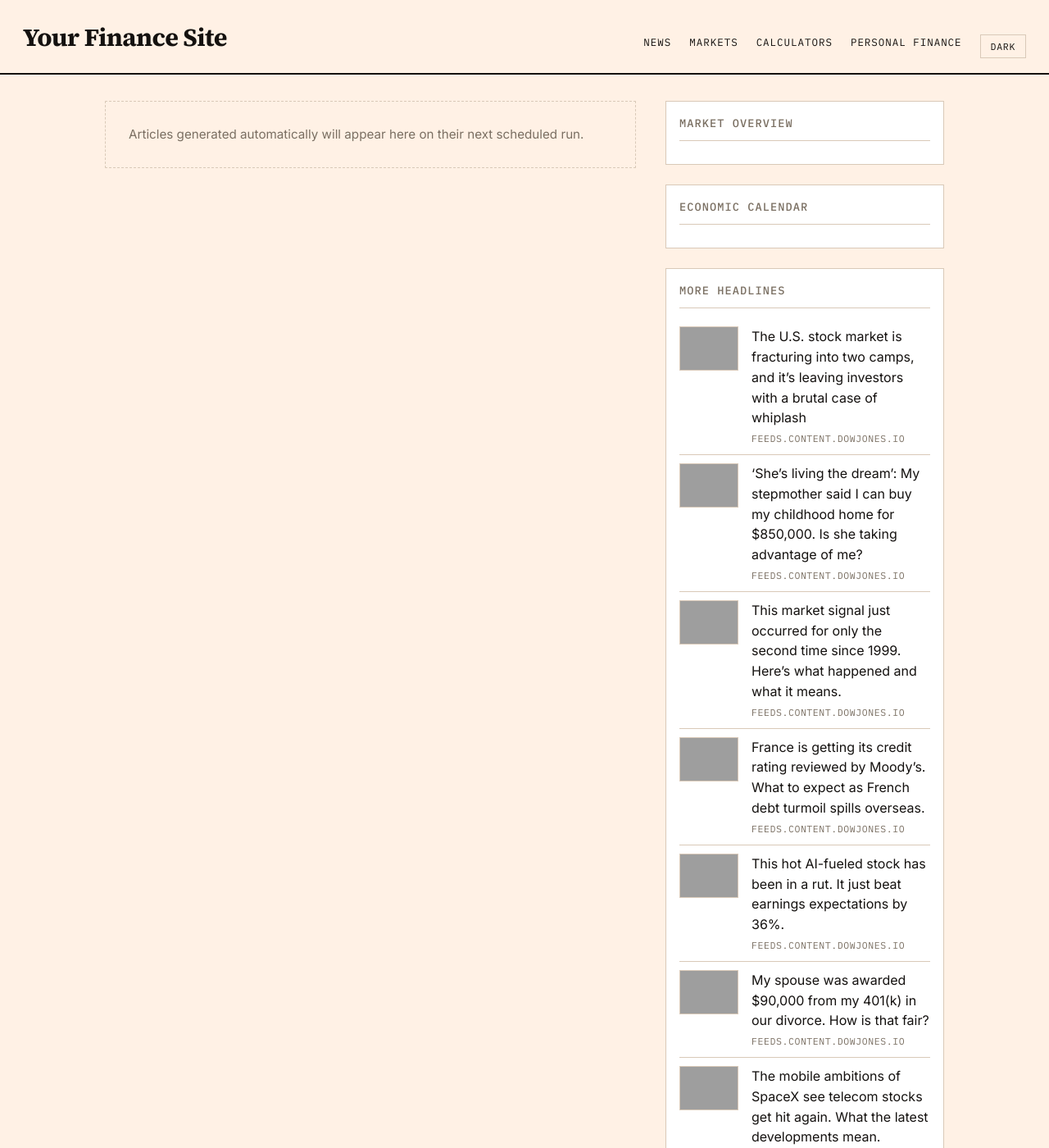
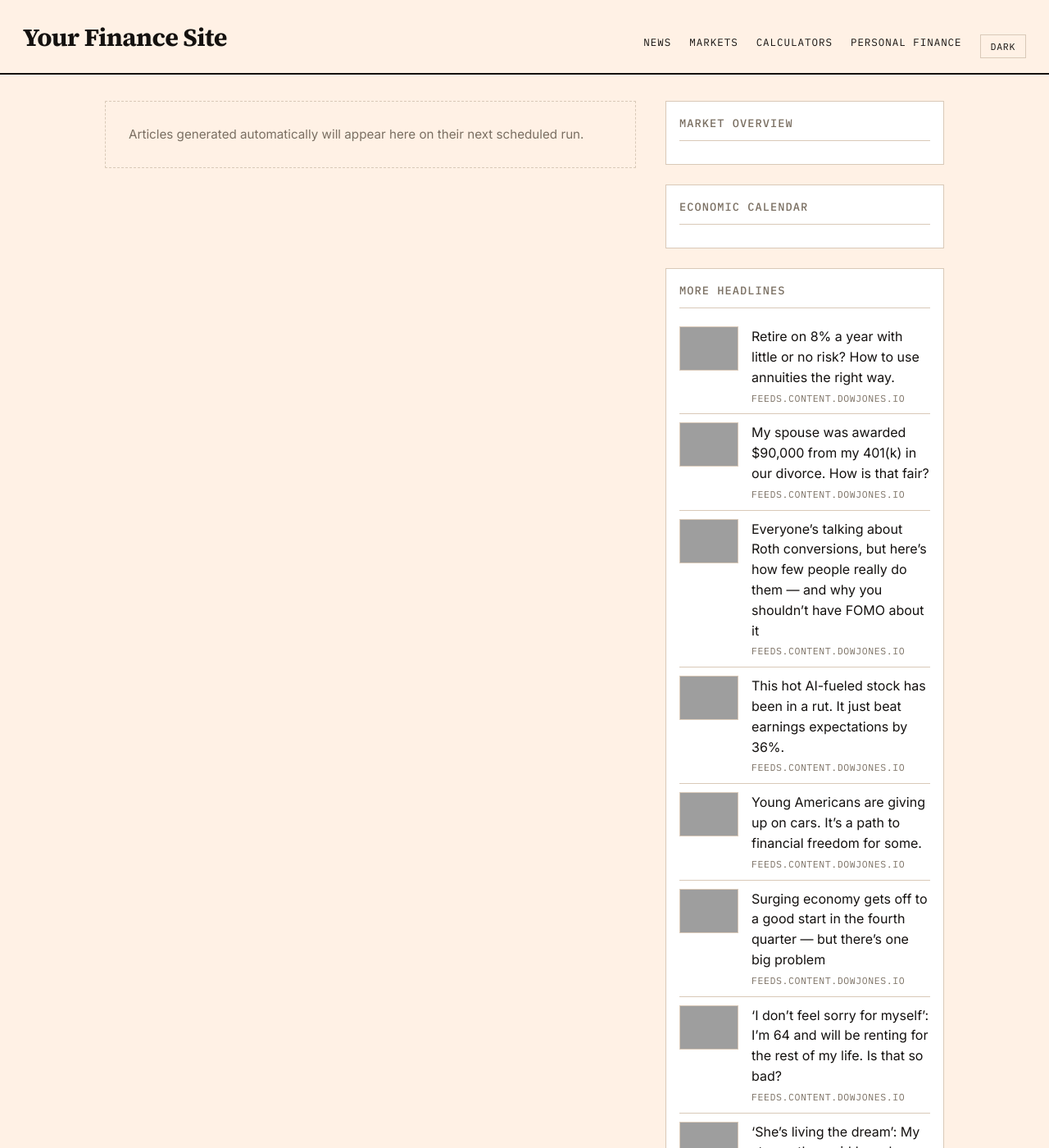
Before and after one commit to GlobTechCo/globtechco.github.io, a Jekyll site: the page built from index.html, in a window 1280 px wide and 1400 px high, cut to the strip 0-1400 px from the top of the window. Shown: the whole strip at 82% size. Built offline with Jekyll 4.4.1, drawn with Linux system fonts in a browser that asks for light colours; a script that is not in the unit is left out; the list of posts is cut into pages by our own code; some of the changed text lies outside the part shown; grey boxes are pictures that could not be loaded.

Commit message:
Auto-content update 2026-10-23

```diff
--- a/_data/aggregator.yml
+++ b/_data/aggregator.yml
@@ -1,50 +1,50 @@
-- title: "The U.S. stock market is fracturing into two camps, and it\u2019s leaving investors with a brutal case of whiplash"
-  link: "https://www.marketwatch.com/story/the-u-s-stock-market-is-fracturing-into-two-camps-and-its-leaving-investors-with-a-brutal-case-of-whiplash-e8580a99?mod=mw_rss_topstories"
+- title: "Retire on 8% a year with little or no risk? How to use annuities the right way."
+  link: "https://www.marketwatch.com/story/retire-on-8-a-year-with-little-or-no-risk-how-to-use-annuities-the-right-way-06ababc5?mod=mw_rss_topstories"
   source: "feeds.content.dowjones.io"
-  pubdate: "Fri, 23 Oct 2026 10:29:00 GMT"
-  image: "https://images.mktw.net/im-91980124"
+  pubdate: "Fri, 23 Oct 2026 15:56:00 GMT"
+  image: "https://images.mktw.net/im-45881566"
+- title: "My spouse was awarded $90,000 from my 401(k) in our divorce. How is that fair?"
+  link: "https://www.marketwatch.com/story/my-spouse-was-awarded-90-000-from-my-401-k-in-our-divorce-how-is-that-fair-dc839aa3?mod=mw_rss_topstories"
+  source: "feeds.content.dowjones.io"
+  pubdate: "Fri, 23 Oct 2026 15:31:00 GMT"
+  image: "https://images.mktw.net/im-78876477"
+- title: "Everyone\u2019s talking about Roth conversions, but here\u2019s how few people really do them \u2014 and why you shouldn\u2019t have FOMO about it"
+  link: "https://www.marketwatch.com/story/everyones-talking-about-roth-conversions-but-heres-how-few-people-really-do-them-and-why-you-shouldnt-have-fomo-about-it-1b50db07?mod=mw_rss_topstories"
+  source: "feeds.content.dowjones.io"
+  pubdate: "Fri, 23 Oct 2026 15:00:00 GMT"
+  image: "https://images.mktw.net/im-02166585"
+- title: "This hot AI-fueled stock has been in a rut. It just beat earnings expectations by 36%."
+  link: "https://www.marketwatch.com/story/this-hot-ai-fueled-stock-has-been-in-a-rut-it-just-beat-earnings-expectations-by-36-4a4188cb?mod=mw_rss_topstories"
+  source: "feeds.content.dowjones.io"
+  pubdate: "Fri, 23 Oct 2026 14:40:00 GMT"
+  image: "https://images.mktw.net/im-50517059"
+- title: "Young Americans are giving up on cars. It\u2019s a path to financial freedom for some."
+  link: "https://www.marketwatch.com/story/young-americans-are-giving-up-their-cars-its-a-path-to-financial-freedom-for-some-3cce491c?mod=mw_rss_topstories"
+  source: "feeds.content.dowjones.io"
+  pubdate: "Fri, 23 Oct 2026 14:29:00 GMT"
+  image: "https://images.mktw.net/im-25886732"
+- title: "Surging economy gets off to a good start in the fourth quarter \u2014 but there\u2019s one big problem"
+  link: "https://www.marketwatch.com/story/surging-economy-gets-off-to-a-good-start-in-the-fourth-quarter-but-theres-one-big-problem-5657f399?mod=mw_rss_topstories"
+  source: "feeds.content.dowjones.io"
+  pubdate: "Fri, 23 Oct 2026 14:23:00 GMT"
+  image: "https://images.mktw.net/im-82817990"
+- title: "\u2018I don\u2019t feel sorry for myself\u2019: I\u2019m 64 and will be renting for the rest of my life. Is that so bad?"
+  link: "https://www.marketwatch.com/story/my-husband-suffered-a-massive-stroke-at-53-im-64-and-will-rent-for-the-rest-of-my-life-but-im-still-hopeful-46bd6ce9?mod=mw_rss_topstories"
+  source: "feeds.content.dowjones.io"
+  pubdate: "Fri, 23 Oct 2026 14:15:00 GMT"
+  image: "https://images.mktw.net/im-27247005"
 - title: "\u2018She\u2019s living the dream\u2019: My stepmother said I can buy my childhood home for $850,000. Is she taking advantage of me?"
   link: "https://www.marketwatch.com/story/shes-living-the-dream-my-stepmother-said-i-can-buy-my-childhood-home-for-850-000-is-she-taking-advantage-of-me-1fdda7b5?mod=mw_rss_topstories"
   source: "feeds.content.dowjones.io"
-  pubdate: "Fri, 23 Oct 2026 10:15:00 GMT"
+  pubdate: "Fri, 23 Oct 2026 14:00:00 GMT"
   image: "https://images.mktw.net/im-92522168"
-- title: "This market signal just occurred for only the second time since 1999. Here\u2019s what happened and what it means."
-  link: "https://www.marketwatch.com/story/this-market-signal-just-occurred-for-only-the-second-time-since-1999-heres-what-happened-and-what-it-means-a126cf31?mod=mw_rss_topstories"
+- title: "We have a $300,000 mortgage with a 2.75% interest rate. I want to pay it off. My husband says I\u2019m crazy. Who\u2019s right?"
+  link: "https://www.marketwatch.com/story/we-have-a-300-000-mortgage-with-a-2-75-interest-rate-i-want-to-pay-it-off-my-husband-says-im-crazy-whos-right-4ed15226?mod=mw_rss_topstories"
   source: "feeds.content.dowjones.io"
-  pubdate: "Fri, 23 Oct 2026 09:35:00 GMT"
-  image: "https://images.mktw.net/im-85389401"
-- title: "France is getting its credit rating reviewed by Moody\u2019s. What to expect as French debt turmoil spills overseas."
-  link: "https://www.marketwatch.com/story/france-is-getting-its-credit-rating-reviewed-by-moodys-what-to-expect-as-french-debt-turmoil-spills-overseas-e39de111?mod=mw_rss_topstories"
-  source: "feeds.content.dowjones.io"
-  pubdate: "Fri, 23 Oct 2026 09:28:00 GMT"
-  image: "https://images.mktw.net/im-15578398"
-- title: "This hot AI-fueled stock has been in a rut. It just beat earnings expectations by 36%."
-  link: "https://www.marketwatch.com/story/this-hot-ai-fueled-stock-has-been-in-a-rut-it-just-beat-earnings-expectations-by-36-4a4188cb?mod=mw_rss_topstories"
-  source: "feeds.content.dowjones.io"
-  pubdate: "Fri, 23 Oct 2026 09:19:00 GMT"
-  image: "https://images.mktw.net/im-50517059"
-- title: "My spouse was awarded $90,000 from my 401(k) in our divorce. How is that fair?"
-  link: "https://www.marketwatch.com/story/my-spouse-was-awarded-90-000-from-my-401-k-in-our-divorce-how-is-that-fair-dc839aa3?mod=mw_rss_topstories"
-  source: "feeds.content.dowjones.io"
-  pubdate: "Fri, 23 Oct 2026 09:15:00 GMT"
-  image: "https://images.mktw.net/im-74880158"
-- title: "The mobile ambitions of SpaceX see telecom stocks get hit again. What the latest developments mean."
-  link: "https://www.marketwatch.com/story/the-mobile-ambitions-of-spacex-see-telecom-stocks-get-hit-again-what-the-latest-developments-mean-9a4159b5?mod=mw_rss_topstories"
-  source: "feeds.content.dowjones.io"
-  pubdate: "Fri, 23 Oct 2026 09:01:00 GMT"
-  image: "https://images.mktw.net/im-85027218"
-- title: "NBA star Precious Achiuwa signs on for $1.8 million condo in luxury Miami tower"
-  link: "https://www.marketwatch.com/story/nba-star-precious-achiuwa-signs-on-for-1-8-million-condo-in-luxury-miami-tower-95d899c2?mod=mw_rss_topstories"
-  source: "feeds.content.dowjones.io"
-  pubdate: "Fri, 23 Oct 2026 08:59:00 GMT"
-  image: "https://images.mktw.net/im-98558528"
+  pubdate: "Fri, 23 Oct 2026 13:30:00 GMT"
+  image: "https://images.mktw.net/im-37061158"
 - title: "My father-in-law, 81, sold his $75,000 home to pay his daughter\u2019s $50,000 debt. How can I keep him from becoming destitute?"
   link: "https://www.marketwatch.com/story/my-father-in-law-81-sold-his-75-000-home-and-paid-off-his-daughters-50-000-debt-what-happens-to-him-now-60e8fc72?mod=mw_rss_topstories"
   source: "feeds.content.dowjones.io"
-  pubdate: "Fri, 23 Oct 2026 07:15:00 GMT"
+  pubdate: "Fri, 23 Oct 2026 13:15:00 GMT"
   image: "https://images.mktw.net/im-40456327"
-- title: "We have a $300,000 mortgage with a 2.75% interest rate. I want to pay it off. My husband says I\u2019m crazy. Who\u2019s right?"
-  link: "https://www.marketwatch.com/story/we-have-a-300-000-mortgage-with-a-2-75-interest-rate-i-want-to-pay-it-off-my-husband-says-im-crazy-whos-right-4ed15226?mod=mw_rss_topstories"
-  source: "feeds.content.dowjones.io"
-  pubdate: "Fri, 23 Oct 2026 06:15:00 GMT"
-  image: "https://images.mktw.net/im-37061158"
```
